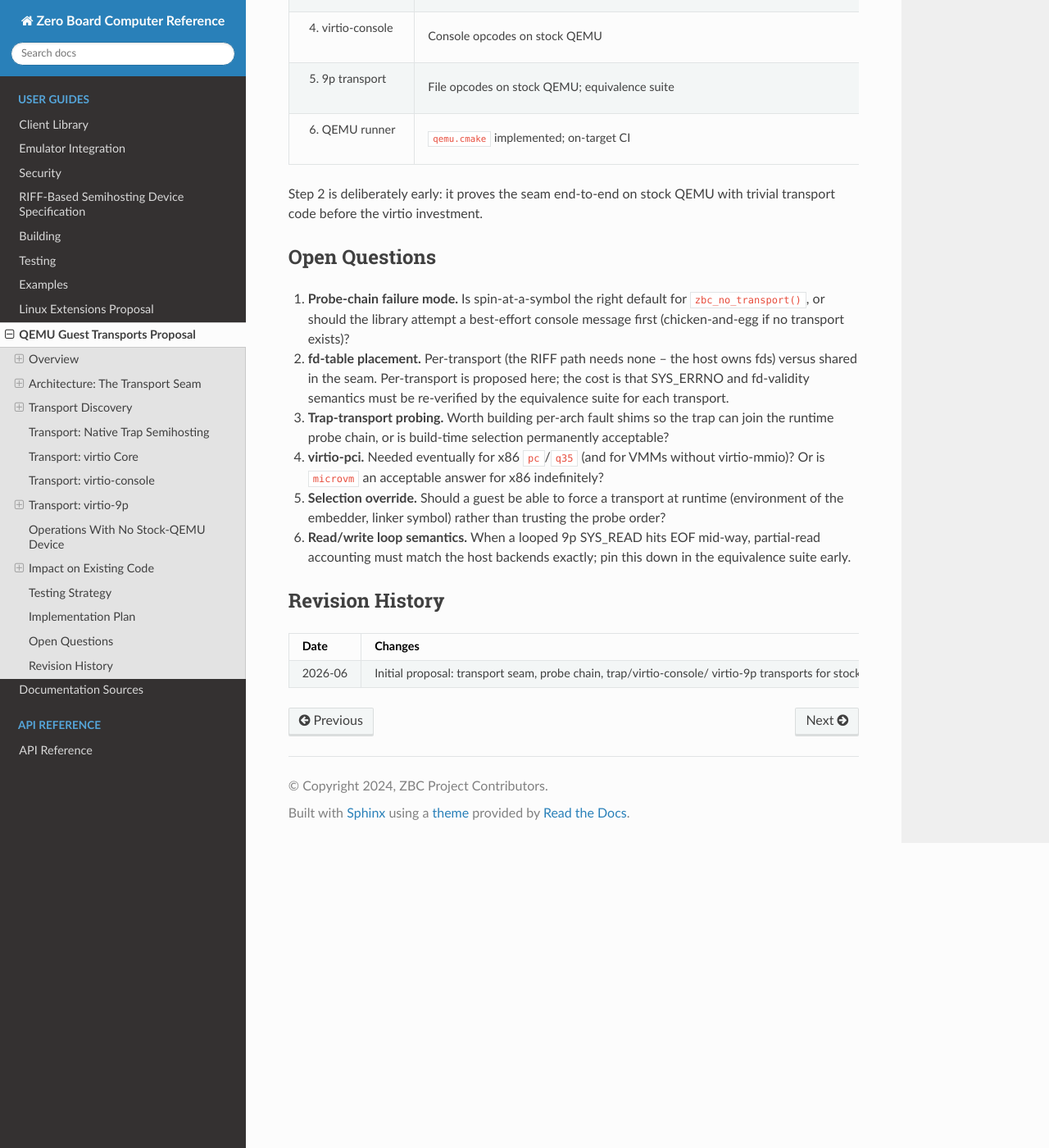
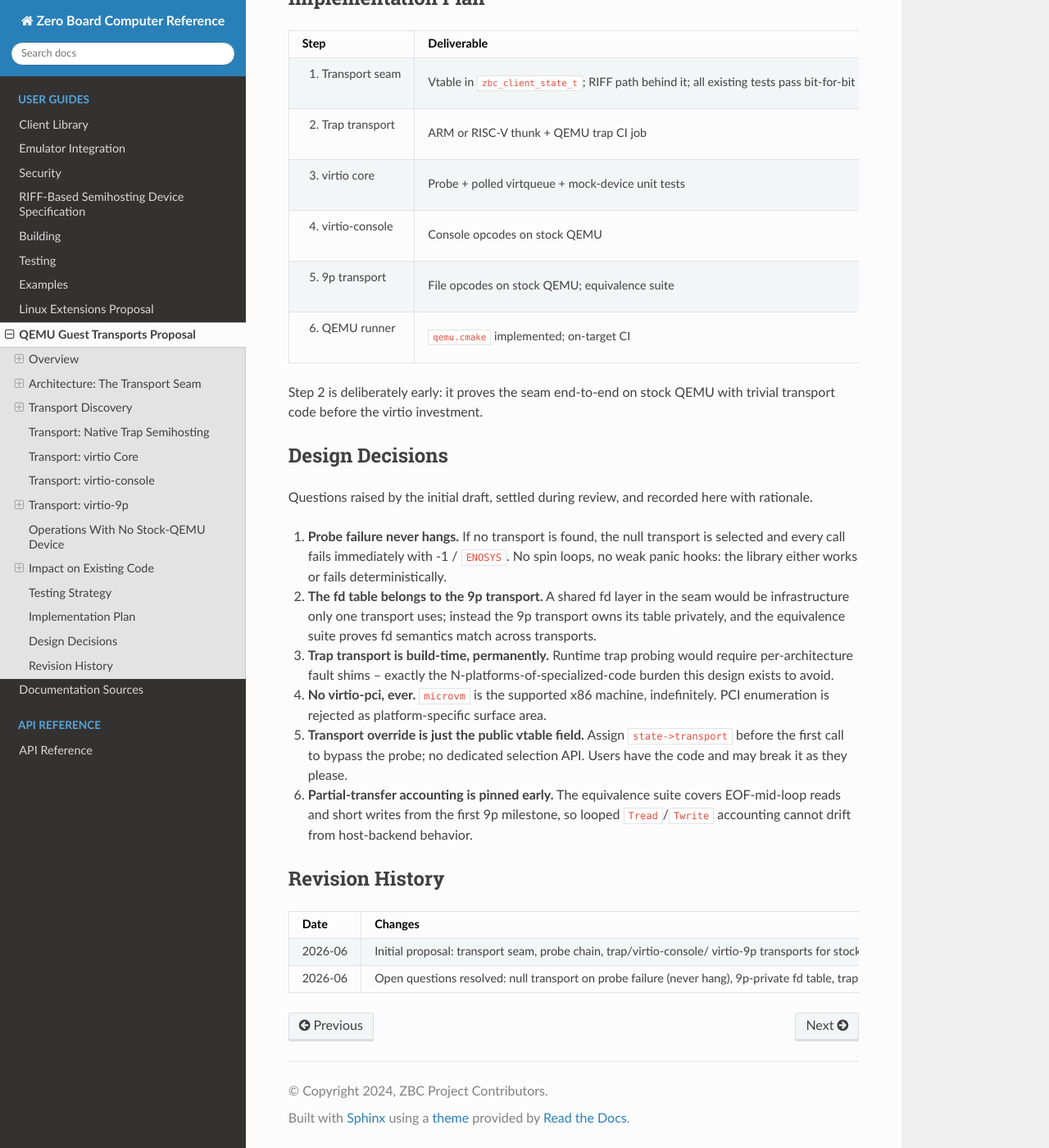
Before and after one commit to johnwbyrd/semihost, a Sphinx documentation site: the page built from docs/source/qemu-transports-proposal.rst, in a window 1280 px wide and 1400 px high, scrolled down 9870 px. Shown: the whole window at 82% size. Built offline with Sphinx 7.4.7 and the Read the Docs theme 3.1.0, drawn with Linux system fonts in a browser that asks for light colours; some of the changed text lies outside the part shown.

Commit message:
docs(qemu-transports): record resolved design decisions
Probe failure selects a null transport that fails every call with
ENOSYS -- the library never hangs (including the SYS_EXIT fallback).
The fd table is private to the 9p transport rather than shared seam
infrastructure. The trap transport stays build-time permanently; no
per-arch fault shims. virtio-pci is rejected outright; microvm is the
x86 machine. Transport override is the public vtable field, with no
dedicated API. Open Questions section replaced with the decisions and
their rationale.

https://claude.ai/code/session_01APNG22XEUzbjLzaDURrdCt

```diff
--- a/docs/source/qemu-transports-proposal.rst
+++ b/docs/source/qemu-transports-proposal.rst
@@ -103,6 +103,11 @@ build-RIFF/doorbell/parse path moves behind the vtable as the **default
 transport**, preserving current behavior bit-for-bit. ``zbc_api_*`` and
 ``zbc_semihost()`` do not change at all.
 
+The transport field is public. Assigning it directly before the first
+call overrides the probe chain entirely -- that is the whole
+selection-override mechanism, and there is no dedicated API for it.
+Users own the code; they can break it if they want.
+
 A transport need not implement every opcode itself; transports compose.
 The composition mirrors the C++ host library's Backend hierarchy
 (inert base → ``ConsoleBackend`` → ``FileBackend``): a console-capable
@@ -150,9 +155,11 @@ call), the library probes in order:
    is 2 (modern). DeviceID (offset 0x008) selects the driver: 3 = console,
    9 = 9P transport, 0 = empty slot. Select the QEMU composite transport
    with whichever devices were found.
-3. **No transport.** Call a weak hook ``zbc_no_transport()``; the default
-   implementation spins (a deliberate, debuggable hang at a known symbol).
-   Platforms may override it to write a panic code somewhere visible.
+3. **No transport.** Select the **null transport**: every operation
+   returns -1 with errno ``ENOSYS``, immediately and deterministically.
+   The library never hangs. The selected transport is a public field of
+   ``zbc_client_state_t``, so a guest that wants to react to probe
+   failure can inspect it.
 
 Trap semihosting is **not** part of the runtime chain (see below); it is a
 build-time selection.
@@ -187,8 +194,9 @@ Known virtio-mmio Windows
 
 These constants live in the per-platform port (alongside the ZBC device
 base address), not in the transport core. Machines that expose virtio only
-over PCI (x86 ``pc``/``q35``) are out of scope for the first
-implementation; PCI enumeration is a documented future extension.
+over PCI (x86 ``pc``/``q35``) are **permanently out of scope**: PCI
+enumeration is exactly the kind of platform-specific surface this library
+refuses to grow, and ``microvm`` is the supported x86 machine.
 
 Transport: Native Trap Semihosting
 ----------------------------------
@@ -213,8 +221,9 @@ Properties:
   as SYS_ERRNO, recover -- drags per-architecture vector management into
   the library. Therefore the trap transport is an explicit **build-time
   selection** (``-DZBC_TRANSPORT_TRAP``) for ports that want it, not a
-  link in the runtime probe chain. Revisiting this once per-arch fault
-  shims exist is an open question.
+  link in the runtime probe chain. This is a final decision, not a
+  stopgap: maintaining per-architecture fault shims is precisely the
+  platform-specific code this library exists to avoid.
 
 Where the trap transport is selected, the virtio drivers are unnecessary
 and are not linked.
@@ -325,6 +334,12 @@ open_flags}``; fds 0-2 are reserved for the console transport, user files
 start at 3. Because 9p reads and writes carry explicit offsets, SYS_SEEK
 is pure fd-table state and never touches the wire.
 
+The fd table is a **private detail of the 9p transport**, not shared seam
+infrastructure: 9p is the only transport with client-side file
+descriptors (the RIFF and trap transports delegate fd ownership to the
+host). The equivalence suite verifies that fd semantics nevertheless
+match across transports.
+
 Errno mapping is direct: every 9P2000.L failure is an ``Rlerror`` carrying
 a Linux errno, which flows into ``response->error_code`` unchanged.
 
@@ -426,7 +441,7 @@ per-platform hooks with safe defaults:
    * - SYS_EXIT / SYS_EXIT_EXTENDED
      - ``isa-debug-exit`` (x86), ``sifive_test`` (RISC-V ``virt``),
        PSCI ``SYSTEM_OFF`` (ARM ``virt``)
-     - Spin at a known symbol
+     - -1 / ``ENOSYS`` (returns to the caller; the library never hangs)
    * - SYS_CLOCK, SYS_ELAPSED, SYS_TICKFREQ
      - Cycle counter / CLINT ``mtime`` / TSC, per platform
      - -1 / ``ENOSYS``
@@ -546,28 +561,34 @@ Implementation Plan
 Step 2 is deliberately early: it proves the seam end-to-end on stock QEMU
 with trivial transport code before the virtio investment.
 
-Open Questions
---------------
+Design Decisions
+----------------
 
-1. **Probe-chain failure mode.** Is spin-at-a-symbol the right default
-   for ``zbc_no_transport()``, or should the library attempt a best-effort
-   console message first (chicken-and-egg if no transport exists)?
-2. **fd-table placement.** Per-transport (the RIFF path needs none -- the
-   host owns fds) versus shared in the seam. Per-transport is proposed
-   here; the cost is that SYS_ERRNO and fd-validity semantics must be
-   re-verified by the equivalence suite for each transport.
-3. **Trap-transport probing.** Worth building per-arch fault shims so the
-   trap can join the runtime probe chain, or is build-time selection
-   permanently acceptable?
-4. **virtio-pci.** Needed eventually for x86 ``pc``/``q35`` (and for
-   VMMs without virtio-mmio)? Or is ``microvm`` an acceptable answer for
-   x86 indefinitely?
-5. **Selection override.** Should a guest be able to force a transport at
-   runtime (environment of the embedder, linker symbol) rather than
-   trusting the probe order?
-6. **Read/write loop semantics.** When a looped 9p SYS_READ hits EOF
-   mid-way, partial-read accounting must match the host backends exactly;
-   pin this down in the equivalence suite early.
+Questions raised by the initial draft, settled during review, and
+recorded here with rationale.
+
+1. **Probe failure never hangs.** If no transport is found, the null
+   transport is selected and every call fails immediately with -1 /
+   ``ENOSYS``. No spin loops, no weak panic hooks: the library either
+   works or fails deterministically.
+2. **The fd table belongs to the 9p transport.** A shared fd layer in
+   the seam would be infrastructure only one transport uses; instead the
+   9p transport owns its table privately, and the equivalence suite
+   proves fd semantics match across transports.
+3. **Trap transport is build-time, permanently.** Runtime trap probing
+   would require per-architecture fault shims -- exactly the
+   N-platforms-of-specialized-code burden this design exists to avoid.
+4. **No virtio-pci, ever.** ``microvm`` is the supported x86 machine,
+   indefinitely. PCI enumeration is rejected as platform-specific
+   surface area.
+5. **Transport override is just the public vtable field.** Assign
+   ``state->transport`` before the first call to bypass the probe; no
+   dedicated selection API. Users have the code and may break it as
+   they please.
+6. **Partial-transfer accounting is pinned early.** The equivalence
+   suite covers EOF-mid-loop reads and short writes from the first 9p
+   milestone, so looped ``Tread``/``Twrite`` accounting cannot drift
+   from host-backend behavior.
 
 Revision History
 ----------------
@@ -581,3 +602,8 @@ Revision History
    * - 2026-06
      - Initial proposal: transport seam, probe chain, trap/virtio-console/
        virtio-9p transports for stock QEMU
+   * - 2026-06
+     - Open questions resolved: null transport on probe failure (never
+       hang), 9p-private fd table, trap transport build-time permanently,
+       microvm-only on x86 (no virtio-pci), override via public vtable
+       field
```
